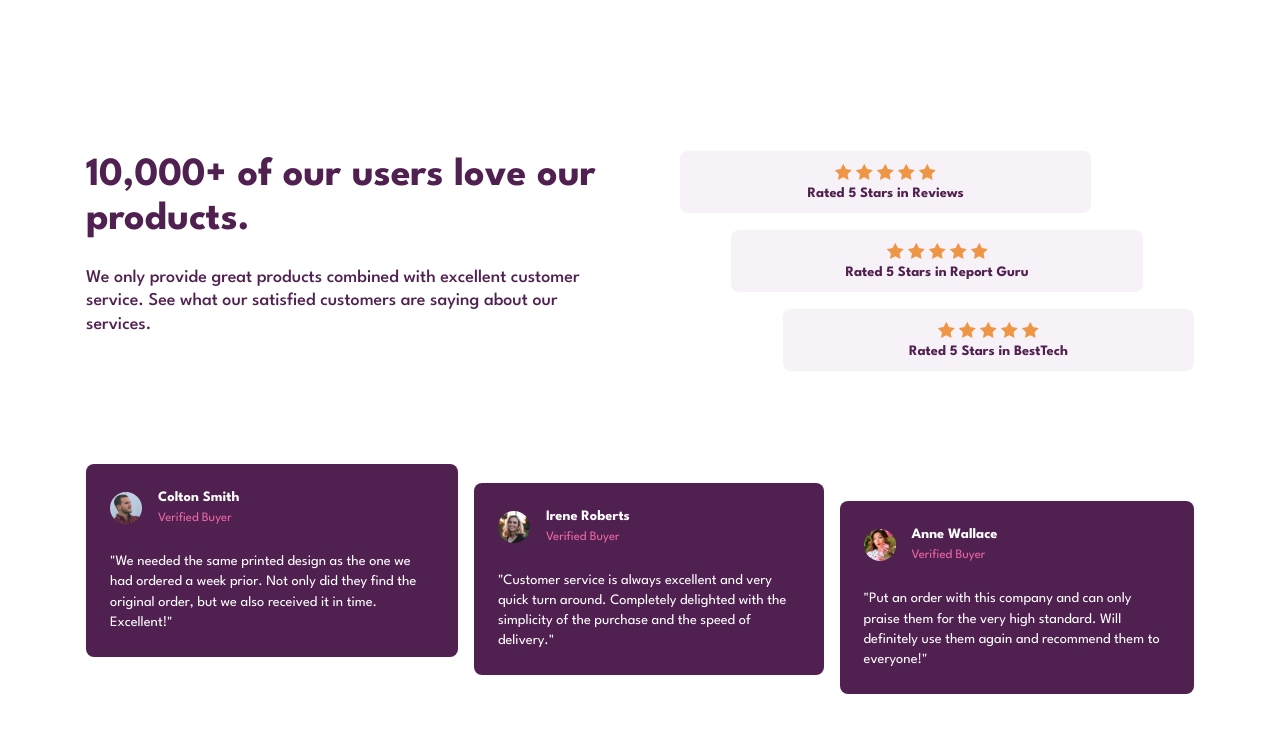
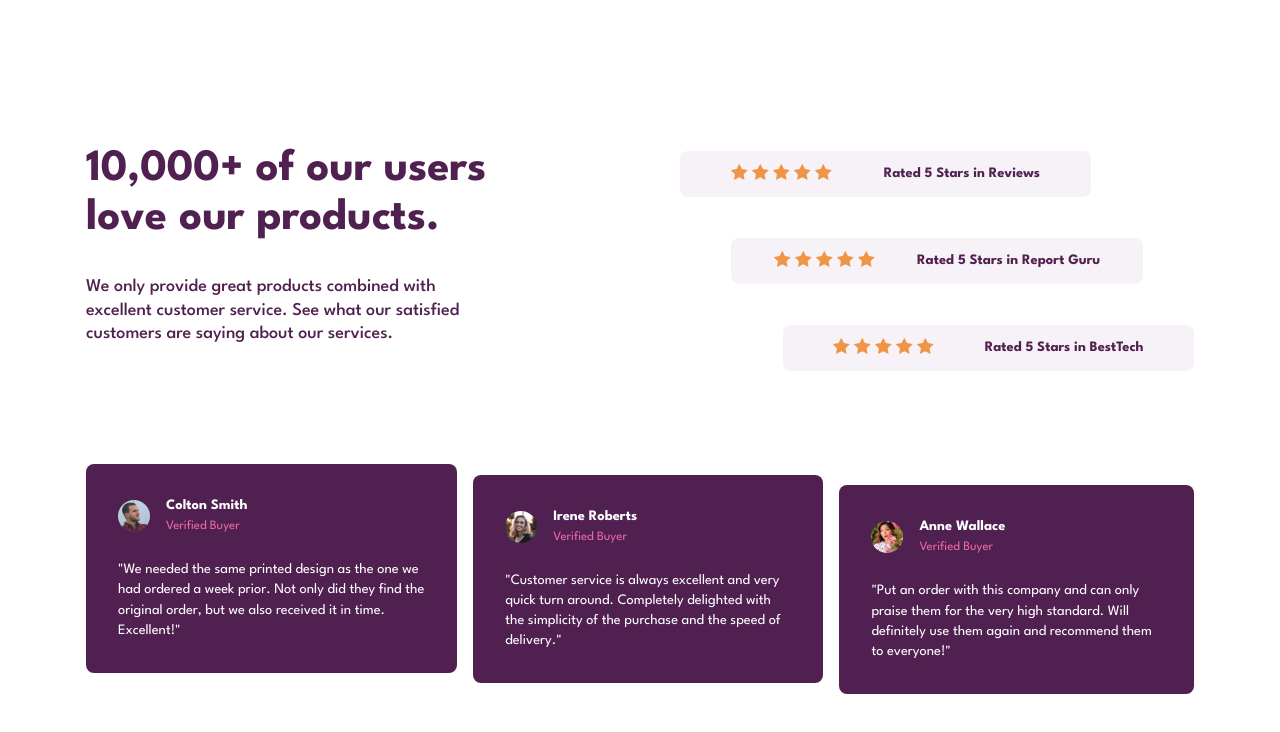
Before and after one commit to rdeeproy/Social-proof-section, a plain HTML site: page index.html in a window 1280 px wide. Drawn offline with Linux system fonts and the light colour scheme.

Commit message:
updated style

```diff
--- a/style.scss
+++ b/style.scss
@@ -37,7 +37,8 @@ img{
   text-align: center;
   h1{
     color:$magenta;
-    margin-bottom: 1.5rem;
+    margin-bottom: 2rem;
+
   }
   p{
 
@@ -84,7 +85,7 @@ img{
 .card{
   background-color: $magenta;
   border-radius: 0.5rem;
-  padding: 1.5rem;
+  padding: 2rem;
 
     img{
       width: 2rem;
@@ -112,6 +113,10 @@ img{
 
 
 }
+
+
+
+
 @media(min-width:968px){
 
   .container{
@@ -123,11 +128,13 @@ img{
   }
   .title{
     text-align: left;
+    padding-right:6rem;
 
     h1{
-      font-size: 2.5rem;
+      font-size: 2.8rem;
       font-weight: 800;
       line-height: 1.1;
+      padding-right:1rem;
 
     }
     p{
@@ -141,8 +148,14 @@ img{
       flex-direction: column;
       justify-content: space-between;
       align-items: center;
+      min-height: 220px;
 
-      min-height: 220px;
+       .rating{
+        display: flex;
+        justify-content: space-evenly;
+       }
+
+
 
       .rating1{
         align-self: flex-start;
```
Also changed, not shown: style.css, 1 other file. Lines whose indentation alone changed are shown as unchanged.
